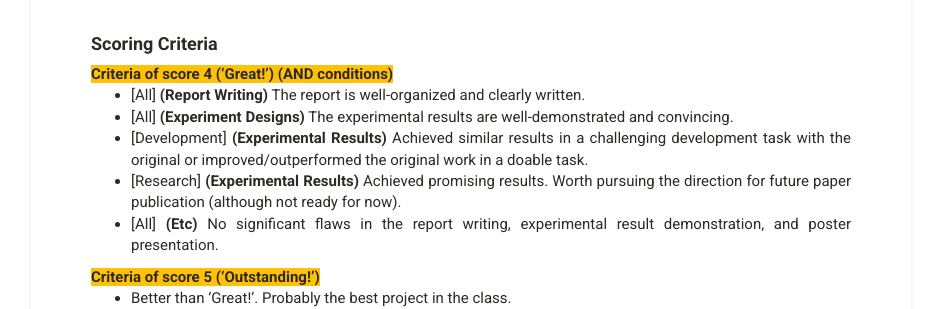
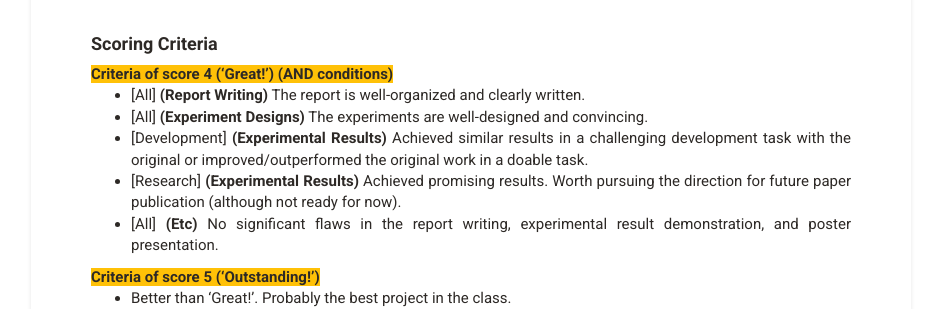
Before and after one commit to mhsung/mhsung.github.io, a Jekyll site: the page built from courses/kaist-cs492-3dml-2021-spring/_posts/2021-05-20-project-submission-guideline.md, in a window 1280 px wide and 900 px high, scrolled down 2298 px. Shown: the part 227-536 px from the top of the window, without its empty margins (169-1110 px from the left). Built offline with Jekyll 4.4.1, drawn with Linux system fonts in a browser that asks for light colours; our own code applies the rules of GitHub Pages for plain Markdown files.

Commit message:
Updated.

```diff
--- a/courses/kaist-cs492-3dml-2021-spring/_posts/2021-05-20-project-submission-guideline.md
+++ b/courses/kaist-cs492-3dml-2021-spring/_posts/2021-05-20-project-submission-guideline.md
@@ -145,7 +145,7 @@ h { background-color:#FFC107 }
 
 <h><b>Criteria of score 4 (‘Great!’) (AND conditions)</b></h>
 - [All] <b>(Report Writing)</b> The report is well-organized and clearly written.
-- [All] <b>(Experiment Designs)</b> The experimental results are well-demonstrated and convincing.
+- [All] <b>(Experiment Designs)</b> The experiments are well-designed and convincing.
 - [Development] <b>(Experimental Results)</b> Achieved similar results in a challenging development task with the original or improved/outperformed the original work in a doable task.
 - [Research] <b>(Experimental Results)</b> Achieved promising results. Worth pursuing the direction for future paper publication (although not ready for now).
 - [All] <b>(Etc)</b> No significant flaws in the report writing, experimental result demonstration, and poster presentation.
```
